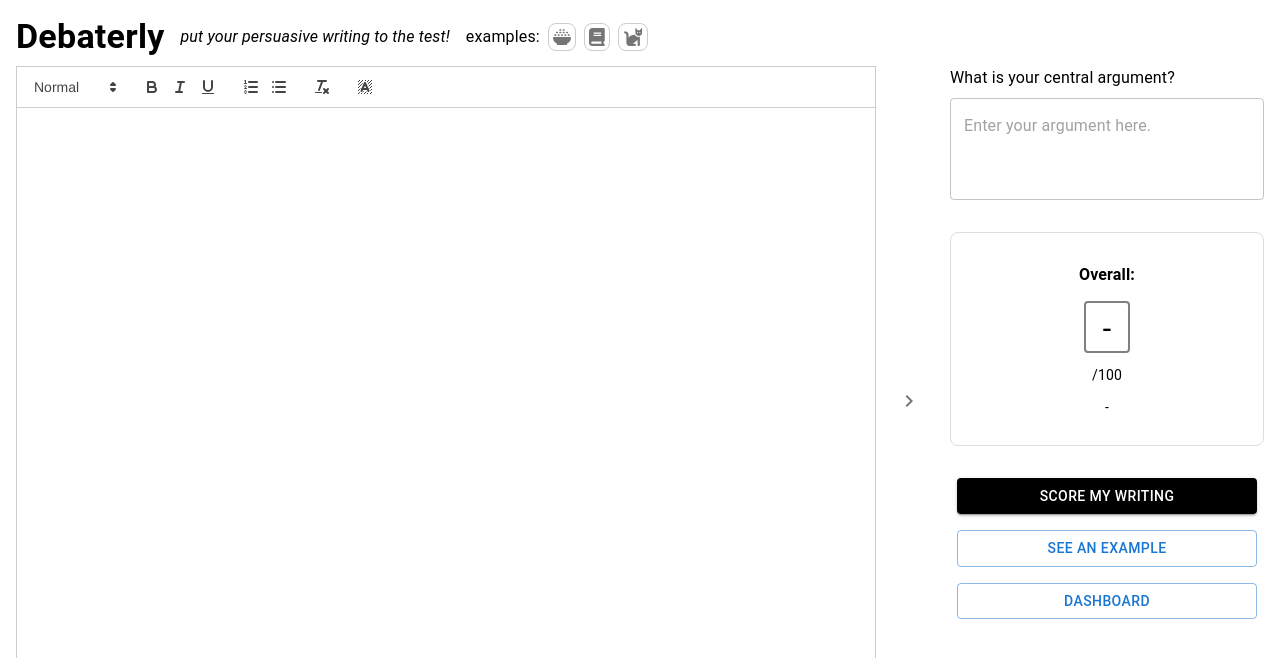
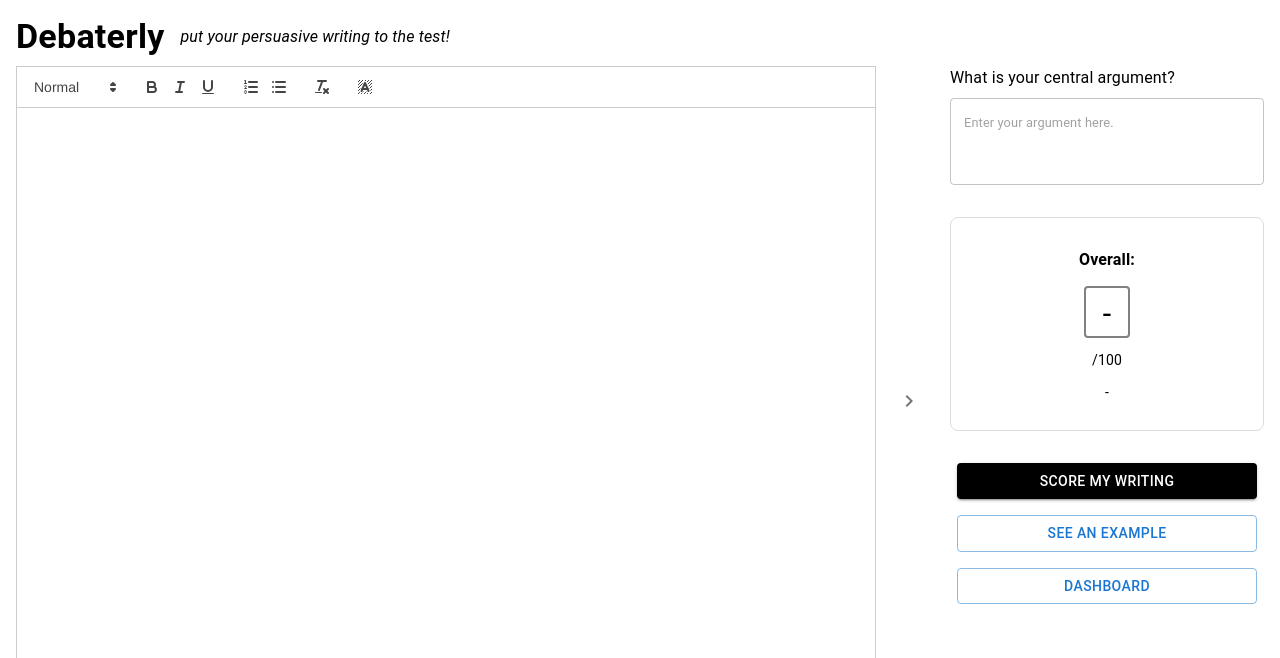
Before and after one commit to austenem/debaterly, a React (Create React App) app: page / in a window 1280 px wide. Shown: the top 658 px of the page. Built offline with nearby package versions, Linux system fonts and the light colour scheme.

Commit message:
continue adjusting styles

```diff
--- a/src/pages/Home/Home.tsx
+++ b/src/pages/Home/Home.tsx
@@ -35,12 +35,7 @@
 
   return (
     <Stack height="90%" padding={2}>
-      <Header
-        onClickExample={(text: string, topic: string) => {
-          setUserText(text);
-          setUserTopic(topic);
-        }}
-      />
+      <Header />
       <Stack direction="row" spacing={2} sx={{ flex: 1 }}>
         {/* Left editor area */}
         <Box sx={{ flex: 1 }}>
@@ -77,7 +72,10 @@
               qualityScore={qualityScore}
               isLoading={isLoading}
             />
-            <Buttons scoreText={scoreText} />
+            <Buttons scoreText={scoreText} onClickExample={(text: string, topic: string) => {
+              setUserText(text);
+              setUserTopic(topic);
+            }} />
           </Stack>
         </Collapse>
       </Stack>
--- a/src/pages/Home/components/Buttons.tsx
+++ b/src/pages/Home/components/Buttons.tsx
@@ -1,10 +1,52 @@
+import { faBirthdayCake, faBook, faBowlRice, faCat, faHourglassHalf } from '@fortawesome/free-solid-svg-icons';
 import { Box, Button, Stack } from '@mui/material';
+import { Example } from '../types';
+
+/*------------------------------------------------------------------------*/
+/* ------------------------------ Constants ----------------------------- */
+/*------------------------------------------------------------------------*/
+
+// Example writing samples to display in the header
+const examples: Example[] = [
+  {
+    text: "Cereal can be considered a soup because it meets the basic criteria of a liquid-based food with solid ingredients. This combination mirrors the structure of many soups, which consist of a broth or liquid base with various solid additions like vegetables, meats, or grains. The preparation and consumption method of pouring liquid over solids further supports the classification of cereal as a type of cold soup. \n\nOn the other hand, I'm not quite sure. Does cereal really count as a soup? More research needs to be done.",
+    topic: "Cereal is a type of soup.",
+    icon: faBowlRice,
+  },
+  {
+    text: "Bram Stoker’s 1897 novel Dracula is celebrated for its unique narrative structure, which unfolds through the private reflections and thoughts of its characters. This collage of narratives adds dimension to each of the characters, and gives the reader the opportunity to observe them from multiple perspectives. \n\nAt the heart of this web of narration is Mina Murray, who is both the heroine and the fictional “author” of the novel itself. Her intelligence and resourcefulness contribute significantly to the progression of the novel’s plot, and her relationship with Jonathan adds crucial emotional depth to the story. These contributions are lost in the 1931 film adaptation of Dracula which, much like its titular villain, sucks the life out of Mina.",
+    topic: "The 1931 film adaptation of Dracula is unsuccessful in its portrayal of Mina Murray.",
+    icon: faBook,
+  },
+  {
+    text: "Cats having the capacity to vote would vastly improve the political landscape. They are intelligent creatures that can make informed decisions. Also, my cat is very smart.",
+    topic: "Cats should be able to vote.",
+    icon: faCat,
+  },
+  {
+    text: "Cake and pie have long battled for the title of superior dessert. While pie offers a flaky crust and fruit-forward flavor, cake excels with its soft texture and decorative versatility. Cakes are a staple at celebrations across cultures, often layered, frosted, and customized for any occasion. \n\nDespite this, some argue that pie holds more authenticity due to its rustic roots. But in the end, cake’s adaptability and visual appeal give it the upper hand in the dessert showdown.",
+    topic: "Cake is a better dessert than pie.",
+    icon: faBirthdayCake,
+  },
+  {
+    text: "If time travel were possible, it would pose serious ethical risks. The ability to alter past events could lead to unforeseen consequences—erasing people from existence, changing historical outcomes, or destabilizing entire societies. \n\nEven with good intentions, small changes could ripple forward in dangerous ways. Therefore, even if time travel becomes technologically viable, it should remain off-limits to human use.",
+    topic: "Time travel should never be allowed, even if it becomes possible.",
+    icon: faHourglassHalf,
+  },
+];
 
 interface ScoreButtonProps {
   scoreText: () => void;
+  onClickExample: (text: string, topic: string) => void;
 }
 
-function Buttons({ scoreText }: ScoreButtonProps) {
+function Buttons({ scoreText, onClickExample }: ScoreButtonProps) {
+  const handleRandomExample = () => {
+    const randomIndex = Math.floor(Math.random() * examples.length);
+    const example = examples[randomIndex];
+    onClickExample(example.text, example.topic);
+  };
+
   return (
     <Stack spacing={2} alignItems="center" width="100%">
       <Box width="100%" maxWidth={300}>
@@ -24,7 +66,7 @@
         </Button>
       </Box>
       <Box width="100%" maxWidth={300}>
-        <Button variant="outlined" fullWidth>
+        <Button onClick={handleRandomExample} variant="outlined" fullWidth>
           See an Example
         </Button>
       </Box>
--- a/src/pages/Home/components/Header.tsx
+++ b/src/pages/Home/components/Header.tsx
@@ -11,62 +11,7 @@
 import Typography from '@mui/material/Typography';
 import IconButton from '@mui/material/IconButton';
 
-/*------------------------------------------------------------------------*/
-/* ------------------------------ Constants ----------------------------- */
-/*------------------------------------------------------------------------*/
-
-// Example writing samples to display in the header
-const examples: Example[] = [
-  {
-    text: "Cereal can be considered a soup because it meets the basic criteria of a liquid-based food with solid ingredients. This combination mirrors the structure of many soups, which consist of a broth or liquid base with various solid additions like vegetables, meats, or grains. The preparation and consumption method of pouring liquid over solids further supports the classification of cereal as a type of cold soup. \n\nOn the other hand, I'm not quite sure. Does cereal really count as a soup? More research needs to be done.",
-    topic: "Cereal is a type of soup.",
-    icon: faBowlRice,
-  },
-  {
-    text: "Bram Stoker’s 1897 novel Dracula is celebrated for its unique narrative structure, which unfolds through the private reflections and thoughts of its characters. This collage of narratives adds dimension to each of the characters, and gives the reader the opportunity to observe them from multiple perspectives. \n\nAt the heart of this web of narration is Mina Murray, who is both the heroine and the fictional “author” of the novel itself. Her intelligence and resourcefulness contribute significantly to the progression of the novel’s plot, and her relationship with Jonathan adds crucial emotional depth to the story. These contributions are lost in the 1931 film adaptation of Dracula which, much like its titular villain, sucks the life out of Mina.",
-    topic: "The 1931 film adaptation of Dracula is unsuccessful in its portrayal of Mina Murray.",
-    icon: faBook,
-  },
-  {
-    text: "Cats having the capacity to vote would vastly improve the political landscape. They are intelligent creatures that can make informed decisions. Also, my cat is very smart.",
-    topic: "Cats should be able to vote.",
-    icon: faCat,
-  },
-];
-
-/*------------------------------------------------------------------------*/
-/* ---------------------------- Example Icon ---------------------------- */
-/*------------------------------------------------------------------------*/
-
-type ExampleIconProps = Example & {
-  onClick: (text: string, topic: string) => void;
-}
-
-function ExampleIcon({ text, topic, icon, onClick }: ExampleIconProps) {
-  return (
-    <IconButton onClick={() => onClick(text, topic)} size="small" sx={{
-      border: '1px solid #ccc',
-      borderRadius: '8px',
-      padding: '4px',
-      transition: 'border-color 0.2s',
-      '&:hover': {
-        borderColor: '#888',
-      },
-    }}>
-      <FontAwesomeIcon icon={icon} />
-    </IconButton>
-  );
-}
-
-/*------------------------------------------------------------------------*/
-/* ------------------------------- Header ------------------------------- */
-/*------------------------------------------------------------------------*/
-
-interface HeaderProps {
-  onClickExample: (text: string, topic: string) => void;
-}
-
-function Header({ onClickExample }: HeaderProps) {
+function Header() {
   return (
     <Stack spacing={2} alignItems="center" direction="row" paddingBottom={1}>
       <Typography variant="h4" fontWeight="bold">
@@ -75,18 +20,6 @@
       <Typography variant="subtitle1" fontStyle="italic">
         put your persuasive writing to the test!
       </Typography>
-      <Stack direction="row" spacing={1} alignItems="center" flexWrap="wrap">
-        <Typography variant="body1">examples:</Typography>
-        {examples.map(({ text, topic, icon }) => (
-          <ExampleIcon
-            key={text}
-            text={text}
-            topic={topic}
-            icon={icon}
-            onClick={onClickExample}
-          />
-        ))}
-      </Stack>
     </Stack>
   );
 }
--- a/src/pages/Home/components/TopicInput.tsx
+++ b/src/pages/Home/components/TopicInput.tsx
@@ -22,6 +22,11 @@
         minRows={3}
         fullWidth
         variant="outlined"
+        sx={{
+          '& .MuiInputBase-root': {
+            fontSize: '0.8rem',
+          },
+        }}
       />
     </Stack>
   );
```
